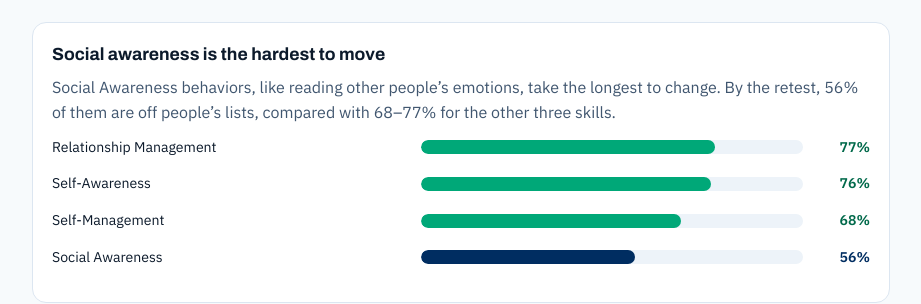
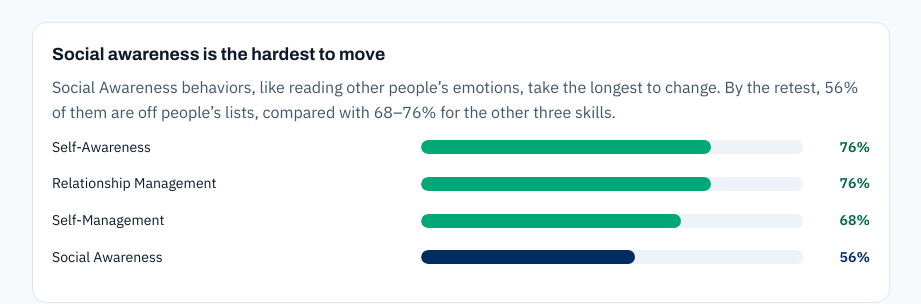
Before and after one commit to amymiller028-eng/eqtrends, a plain HTML site: page research/retest.html in a window 1280 px wide. Shown: the part 2393-2697 px from the top of the page, without its empty margins (179-1100 px from the left). Drawn offline with nearby package versions, Linux system fonts and the light colour scheme.

Commit message:
Does EQ Improve?: Relationship Management behaviors back to 76%
With a fixed rule for same-day ties (first row in source-file order), the share is 76.495%, so 76% was right.

Co-Authored-By: Claude Opus 5.5 <noreply@anthropic.com>

```diff
--- a/research/retest.html
+++ b/research/retest.html
@@ -295,10 +295,10 @@ body.leaving main{transform:translateX(60px);opacity:0}
       </div>
       <div class="bh-chart reveal">
         <h3>Social awareness is the hardest to move</h3>
-        <p>Social Awareness behaviors, like reading other people&rsquo;s emotions, take the longest to change. By the retest, 56% of them are off people&rsquo;s lists, compared with 68&ndash;77% for the other three skills.</p>
+        <p>Social Awareness behaviors, like reading other people&rsquo;s emotions, take the longest to change. By the retest, 56% of them are off people&rsquo;s lists, compared with 68&ndash;76% for the other three skills.</p>
         <div class="bh-rows">
-          <div class="bh-row"><span class="bh-lab">Relationship Management</span><span class="bh-bar"><i style="width:77%"></i></span><span class="bh-val"><b>77%</b></span></div>
           <div class="bh-row"><span class="bh-lab">Self-Awareness</span><span class="bh-bar"><i style="width:76%"></i></span><span class="bh-val"><b>76%</b></span></div>
+          <div class="bh-row"><span class="bh-lab">Relationship Management</span><span class="bh-bar"><i style="width:76%"></i></span><span class="bh-val"><b>76%</b></span></div>
           <div class="bh-row"><span class="bh-lab">Self-Management</span><span class="bh-bar"><i style="width:68%"></i></span><span class="bh-val"><b>68%</b></span></div>
           <div class="bh-row so"><span class="bh-lab">Social Awareness</span><span class="bh-bar"><i style="width:56%"></i></span><span class="bh-val"><b>56%</b></span></div>
         </div>
```
